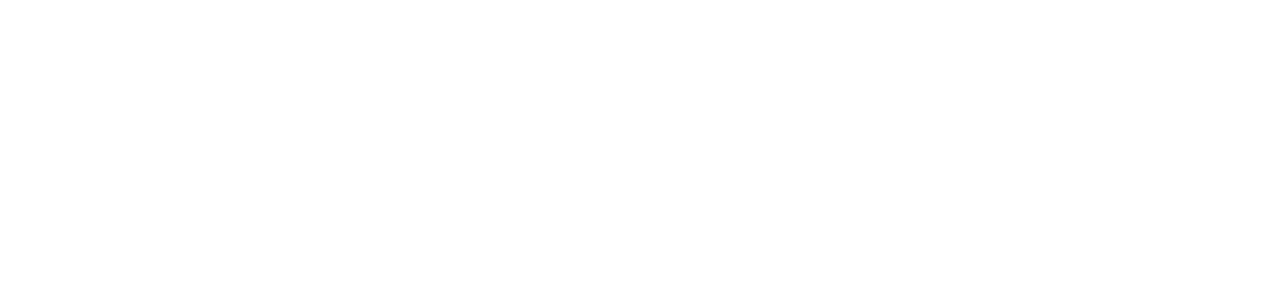
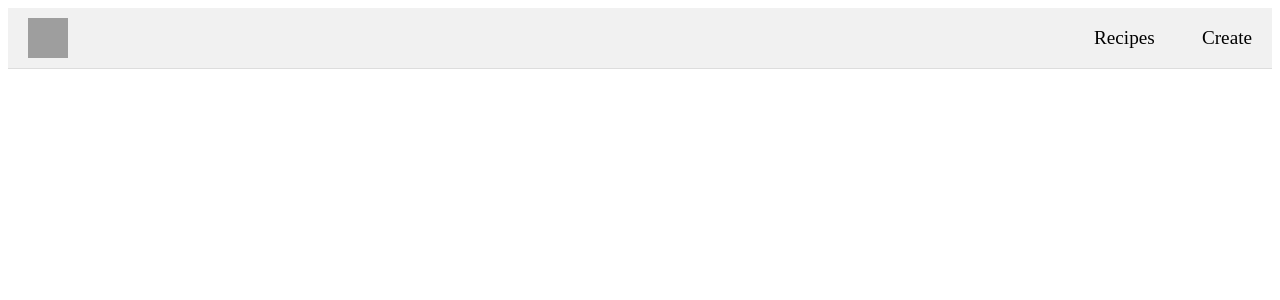
Before and after one commit to davidboyd00/nuevo-repositorio, a React (Vite) app: page /create in a window 1280 px wide. Before the commit this address had no page. Shown: the top 300 px of the page. Built offline with nearby package versions, Linux system fonts and the light colour scheme; grey boxes are pictures that could not be loaded.

Commit message:
Logic Error

```diff
--- a/src/App.jsx
+++ b/src/App.jsx
@@ -1,15 +1,17 @@
 import { BrowserRouter as Router, Route, Routes } from 'react-router-dom';
 import RecipesPage from './pages/RecipesPage/RecipesPage.jsx';
+import Navbar from './components/Navbar/Navbar.jsx';  // Asegúrate de que la ruta sea correcta
 import CreateRecipePage from './pages/CreateRecipePage/CreateRecipePage.jsx';
 
 function App() {
   return (
     <Router>
+      {/* La Navbar estará siempre visible en todas las páginas */}
+      <Navbar />
+
       <Routes>
-        {/* Página principal con todas las recetas */}
+        {/* RecipesPage será la página principal al abrir la app */}
         <Route path="/" element={<RecipesPage />} />
-
-        {/* Página para crear una nueva receta */}
         <Route path="/create-recipe" element={<CreateRecipePage />} />
       </Routes>
     </Router>
--- a/src/components/Navbar/Navbar.jsx
+++ b/src/components/Navbar/Navbar.jsx
@@ -1,18 +1,20 @@
 import React from "react";
-import { Link } from "react-router-dom";
+import { Link } from "react-router-dom"; // Utiliza Link de react-router-dom para la navegación
 import "./Navbar.css";
 
 const Navbar = () => {
     return (
         <nav className="navbar">
             <div className="navbar-logo">
-                <img src="https://staticnew-prod.topdoctors.cl/article/6591/image/large/celebremos-el-18-de-septiembre-1599498597.jpg" alt="DCChef Food" className="logo" /> {/* Usa el URL de la imagen */}
+                <img src="https://staticnew-prod.topdoctors.cl/article/6591/image/large/celebremos-el-18-de-septiembre-1599498597.jpg"
+                     alt="DCChef Food"
+                     className="logo" />
                 <span className="navbar-title">DCChef</span>
             </div>
             <div className="navbar-links">
-                <Link to="/recipes">Recipes</Link>
+                <Link to="/">Recipes</Link>  {/* Enlace a la página de recetas */}
                 <span>|</span>
-                <Link to="/create">Create</Link>
+                <Link to="/create-recipe">Create</Link>  {/* Enlace a la página de creación */}
             </div>
         </nav>
     );
--- a/src/pages/RecipesPage/RecipesPage.jsx
+++ b/src/pages/RecipesPage/RecipesPage.jsx
@@ -1,9 +1,7 @@
 import { useEffect, useState } from "react";
-import { useNavigate } from 'react-router-dom';  // Importa useNavigate para la redirección
 import getRecipes from "../../services/fetch/getRecipes";
 import deleteRecipe from "../../services/delete/deleteRecipe";
 import updateRecipe from "../../services/patch/updateRecipe";
-import createRecipe from "../../services/post/createRecipe";
 import RecipeCard from "../../components/RecipeCard/RecipeCard.jsx";
 import RecipeModal from "../../components/RecipeModal/RecipeModal.jsx";
 import RecipeEditModal from "../../components/RecipeModal/RecipeEditModal.jsx";
@@ -16,8 +14,6 @@ const RecipesPage = () => {
     const [selectedRecipe, setSelectedRecipe] = useState(null);
     const [isViewing, setIsViewing] = useState(false);
     const [isEditing, setIsEditing] = useState(false);
-
-    const navigate = useNavigate();  // Inicializa el hook para la redirección
 
     useEffect(() => {
         const fetchRecipes = async () => {
@@ -73,15 +69,24 @@ const RecipesPage = () => {
 
     // Función para redirigir a la página de creación de recetas
     const handleNavigateToCreateRecipe = () => {
-        navigate('/create-recipe');  // Redirige a la página de creación
+        window.location.href = '/create-recipe';  // Redirige a la página de creación
     };
 
     return (
         <div>
             <h1>Recipes Page</h1>
-            <div style={{ display: 'grid', gridTemplateColumns: 'repeat(3, 1fr)', gap: '20px' }}>
-                {recipes.map(recipe => (
-                    <div key={recipe.id} onClick={() => handleViewRecipe(recipe)} style={{ border: '1px solid #ddd', padding: '10px', cursor: 'pointer' }}>
+            {/* Aquí ajustamos la grilla para mostrar 3 recetas por fila */}
+            <div style={{
+                display: 'grid',
+                gridTemplateColumns: 'repeat(3, 1fr)',
+                gap: '20px'
+            }}>
+                {recipes.slice(0, 9).map(recipe => (  // Limitar la visualización a 9 recetas por página
+                    <div
+                        key={recipe.id}
+                        onClick={() => handleViewRecipe(recipe)}
+                        style={{ border: '1px solid #ddd', padding: '10px', cursor: 'pointer' }}
+                    >
                         <RecipeCard
                             title={recipe.title}
                             description={recipe.description}
@@ -104,6 +109,7 @@ const RecipesPage = () => {
                 onPageChange={handlePageChange}
             />
 
+            {/* Modal para visualizar receta */}
             {isViewing &&
                 <RecipeModal
                     recipe={selectedRecipe}
@@ -113,6 +119,7 @@ const RecipesPage = () => {
                 />
             }
 
+            {/* Modal para editar receta */}
             {isEditing &&
                 <RecipeEditModal
                     recipe={selectedRecipe}
```
Also changed, not shown: src/Router.jsx (+12 -11 lines).
